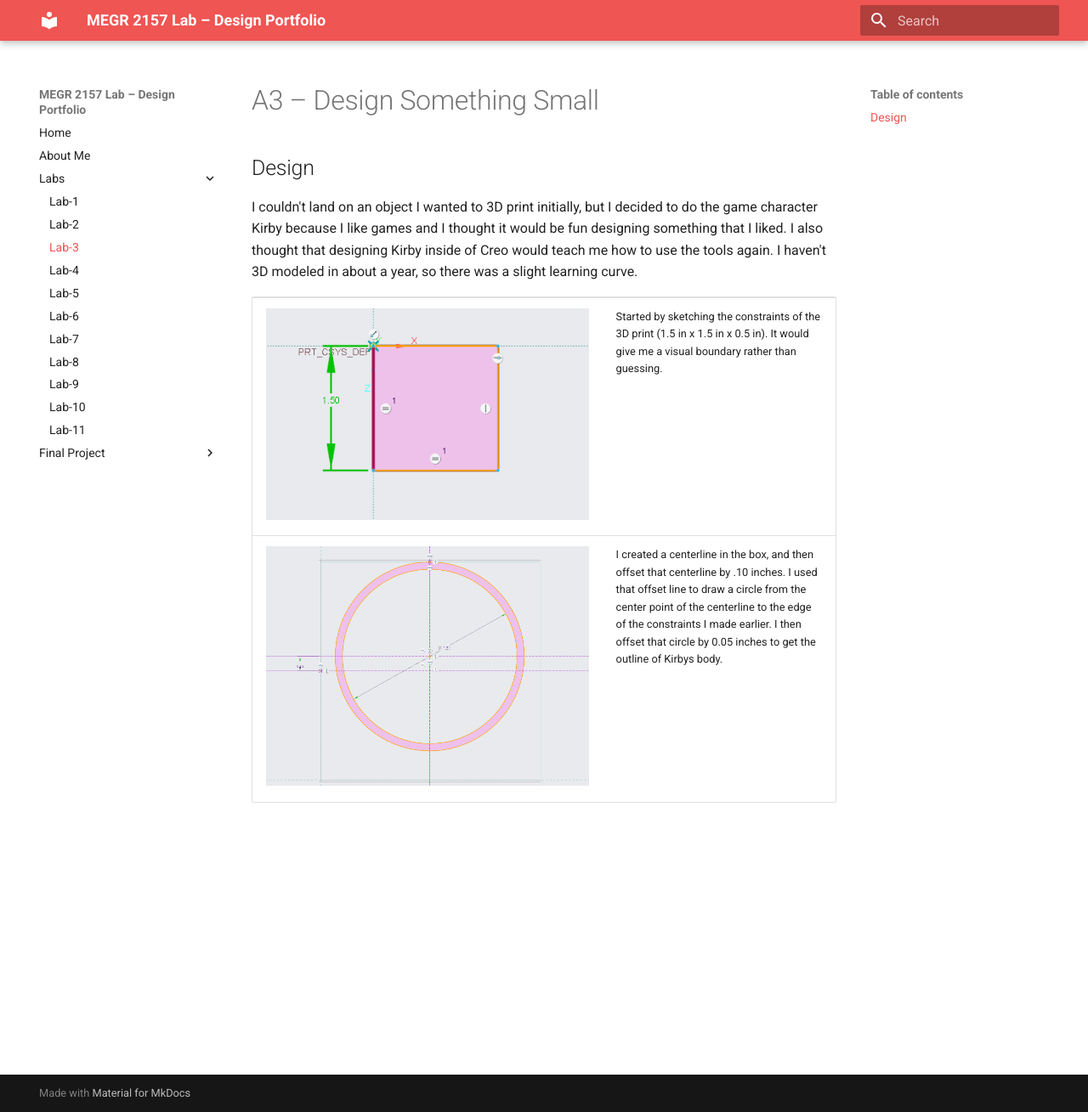
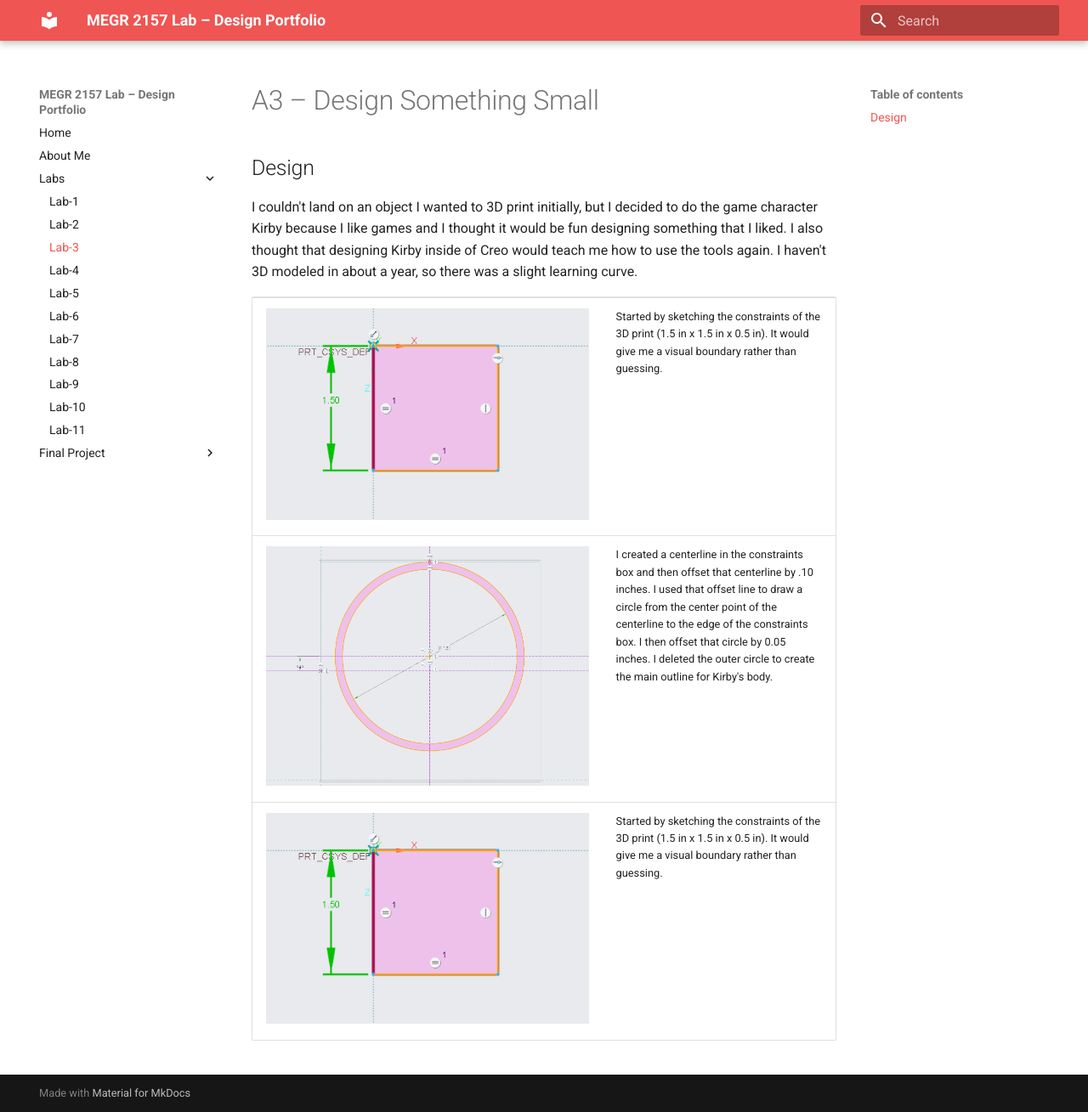
Before and after one commit to AndyChwalik/andy-chwalik-portfolio, an MkDocs documentation site: the page built from docs/Labs/L03/index.md, in a window 1280 px wide and 1309 px high. Shown: the whole window at 85% size. Built offline with MkDocs 1.6.1 and Material for MkDocs 9.7.7, drawn with Linux system fonts in a browser that asks for light colours.

Commit message:
Update index.md

```diff
--- a/docs/Labs/L03/index.md
+++ b/docs/Labs/L03/index.md
@@ -21,7 +21,17 @@ I couldn't land on an object I wanted to 3D print initially, but I decided to do
     </td>
     <td style="width:40%; vertical-align:top;">
       <p>
-        I created a centerline in the box, and then offset that centerline by .10 inches. I used that offset line to draw a circle from the center point of the centerline to the edge of the constraints I made earlier. I then offset that circle by 0.05 inches to get the outline of Kirbys body.
+        I created a centerline in the constraints box and then offset that centerline by .10 inches. I used that offset line to draw a circle from the center point of the centerline to the edge of the constraints box. I then offset that circle by 0.05 inches. I deleted the outer circle to create the main outline for Kirby's body.
+      </p>
+    </td>
+  </tr>
+    <tr>
+    <td style="width:60%;">
+      <img src="constraints.png" alt="constraints" style="width:100%; height:auto;">
+    </td>
+    <td style="width:40%; vertical-align:top;">
+      <p>
+        Started by sketching the constraints of the 3D print (1.5 in x 1.5 in x 0.5 in). It would give me a visual boundary rather than guessing.
       </p>
     </td>
   </tr>
```
